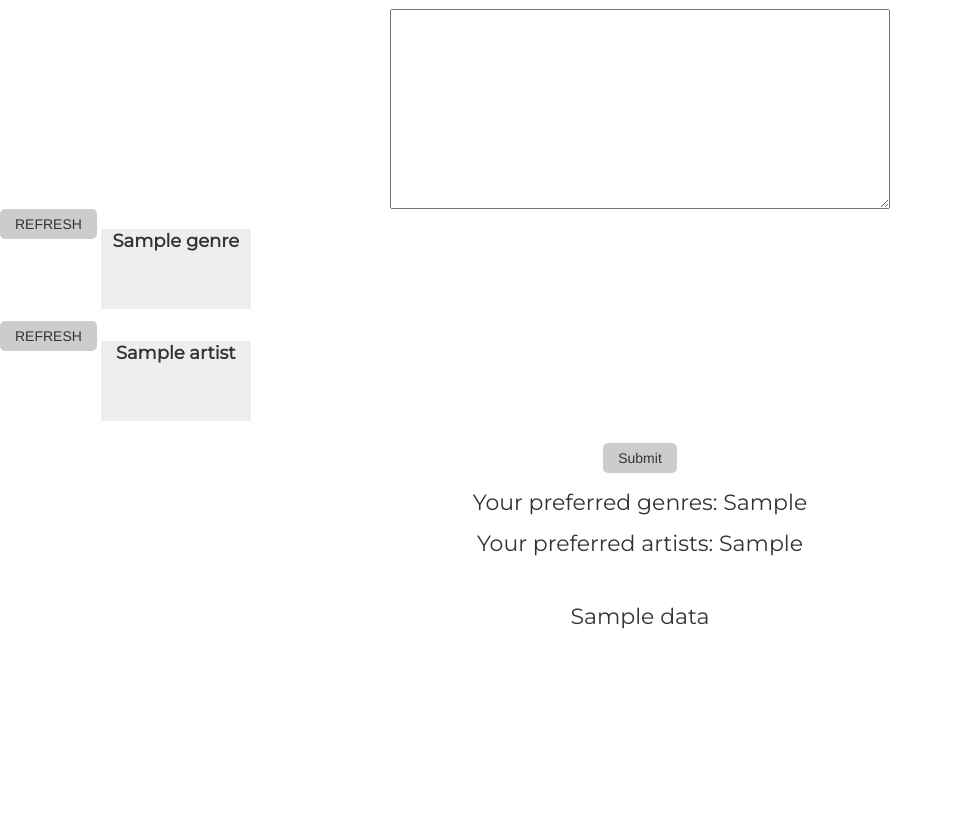
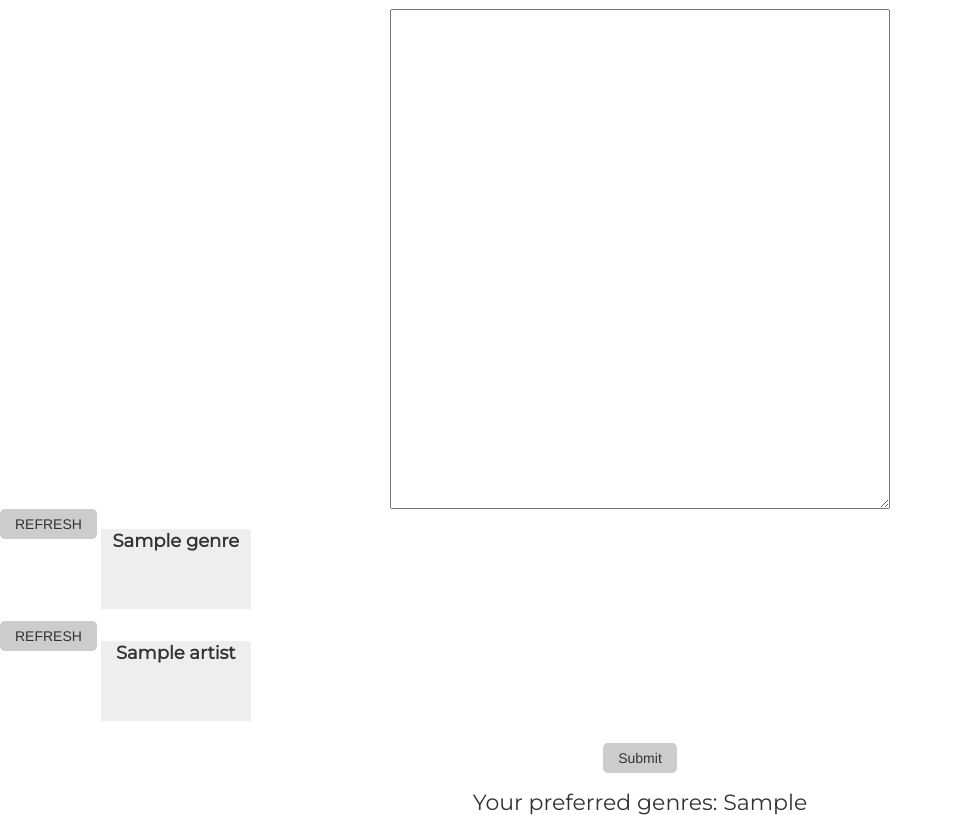
Before and after one commit to ArielJiang0520/fanfic-playlist, a Flask app: template app/templates/search.html in a window 1280 px wide. Shown: the part 224-1039 px from the top of the page, without its empty margins (0-953 px from the left). Before the commit the page ends 853 px from the top, so only its background shows below. Run offline with Flask 2, Linux system fonts and the light colour scheme; the template is opened without the code that fills it: most values are stand-ins (such as "Sample title", 1, 10 or a date in 2020); parts of the project's set-up code (start-up, migrations or seed data) failed here and were passed over; some libraries are stand-ins or nearby versions.

Commit message:
Updated styling

```diff
--- a/app/static/main.css
+++ b/app/static/main.css
@@ -11,10 +11,12 @@
 
 textarea.user-text{
     width: 100%;
-    height: 200px;
+    height: 500px;
     max-width: 500px;
     margin: 0 auto;
     display: block;
+    font-family: "Montserrat", serif;
+    font-size: 10px;
 }
 
 .submit{
@@ -35,11 +37,6 @@
     font-size: 20px;
     text-align: center;
     font-family: "Montserrat", serif;
-}
-
-.user-text{
-    font-family: "Montserrat", serif;
-    font-size: 18px;
 }
 
 input[type=submit] {
--- a/app/templates/search.html
+++ b/app/templates/search.html
@@ -24,7 +24,8 @@
 
 
     <form method=post>
-        <textarea class ='user-text' name="text" type="textarea"> </textarea>
+        <textarea class ='user-text' name="text" type="textarea" placeholder="Input text here">
+        </textarea>
 
             <input type="submit" value="REFRESH">
             {% for genre in genres %}
```
